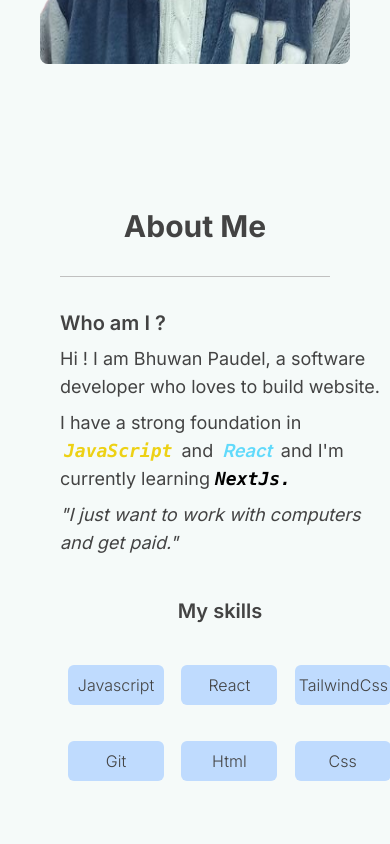
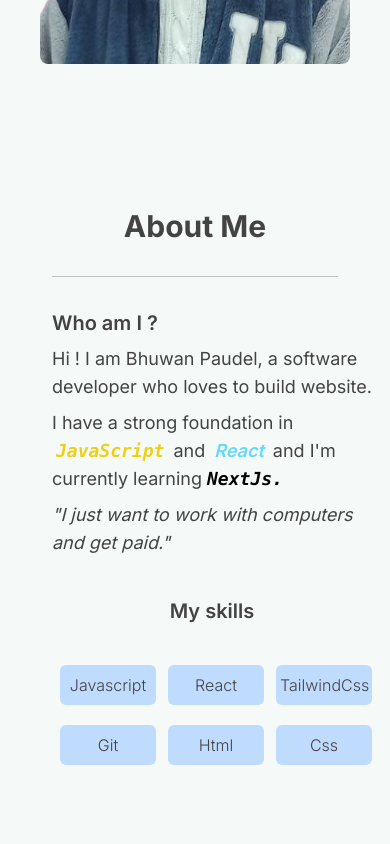
Before and after one commit to bhuwanpp/New-Portfolio, a Next.js app: page / in a window 390 px wide. Shown: the part 800-1644 px from the top of the page. Built offline with nearby package versions, Linux system fonts and the light colour scheme.

Commit message:
some changes in about px -8 to use in mobile

```diff
--- a/app/pages/About.tsx
+++ b/app/pages/About.tsx
@@ -1,8 +1,6 @@
-import React from 'react'
-
 export default function About() {
   return (
-    <div className="about pb-10 md:pb-40 px-10 lg:px-20  pt-20" id='about'>
+    <div className="about pb-10 md:pb-40 px-8 lg:px-20  pt-20" id='about'>
       <h2 className='text-center text-3xl font-bold
       '>About Me</h2>
       <hr className="h-[0.9px] my-8 mx-5 md:mx-0  bg-line border-0"></hr>
@@ -20,7 +18,7 @@ export default function About() {
       </div>
       <div className="right ">
         <h2 className=' text-center pb-8 text-xl font-semibold'>My skills </h2>
-        <div className="skills text-base sm:text-lg grid gap-5 grid-cols-3 md:grid-cols-2  lg:grid-cols-3 ">
+        <div className="skills text-base  sm:text-lg grid gap-1 sm:gap-5 grid-cols-3 md:grid-cols-2  lg:grid-cols-3 ">
         <h5 className='bg-blue-200 hover:text-black text-center
           rounded-md  hover:rotate-6  duration-500 py-2 w-24 sm:w-28 m-2'>Javascript</h5>
         <h5 className='bg-blue-200 hover:text-black  text-center py-2 rounded-md
```
